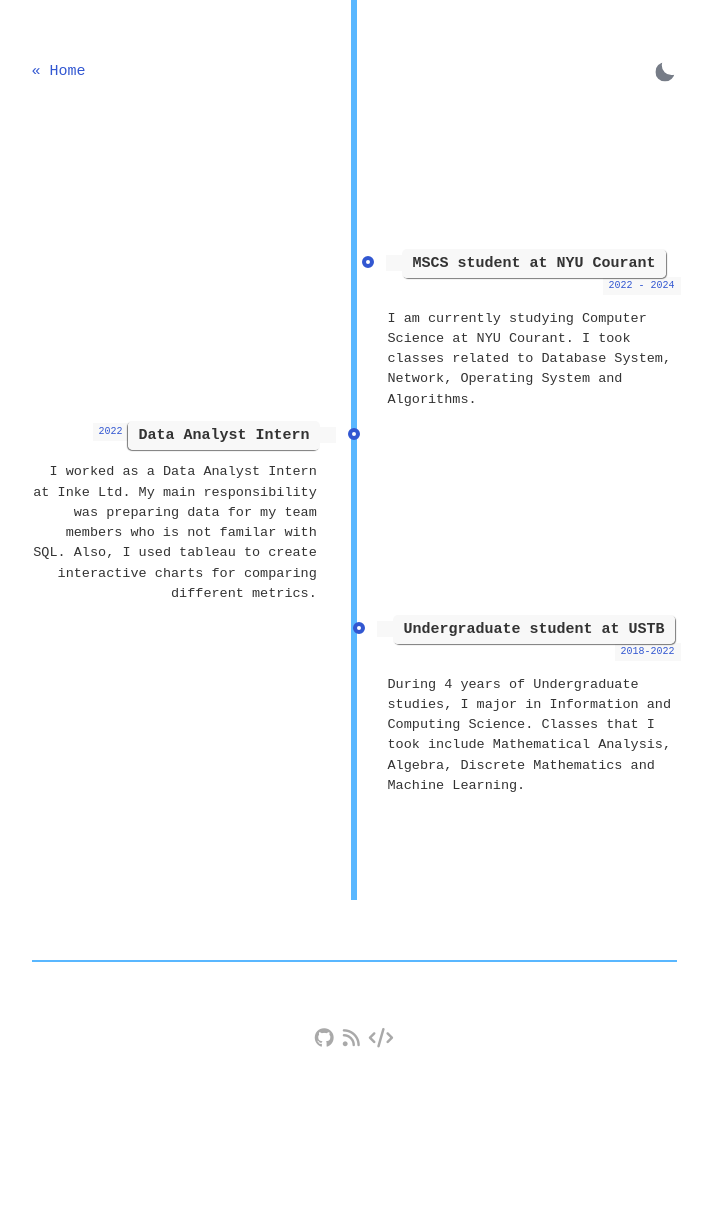
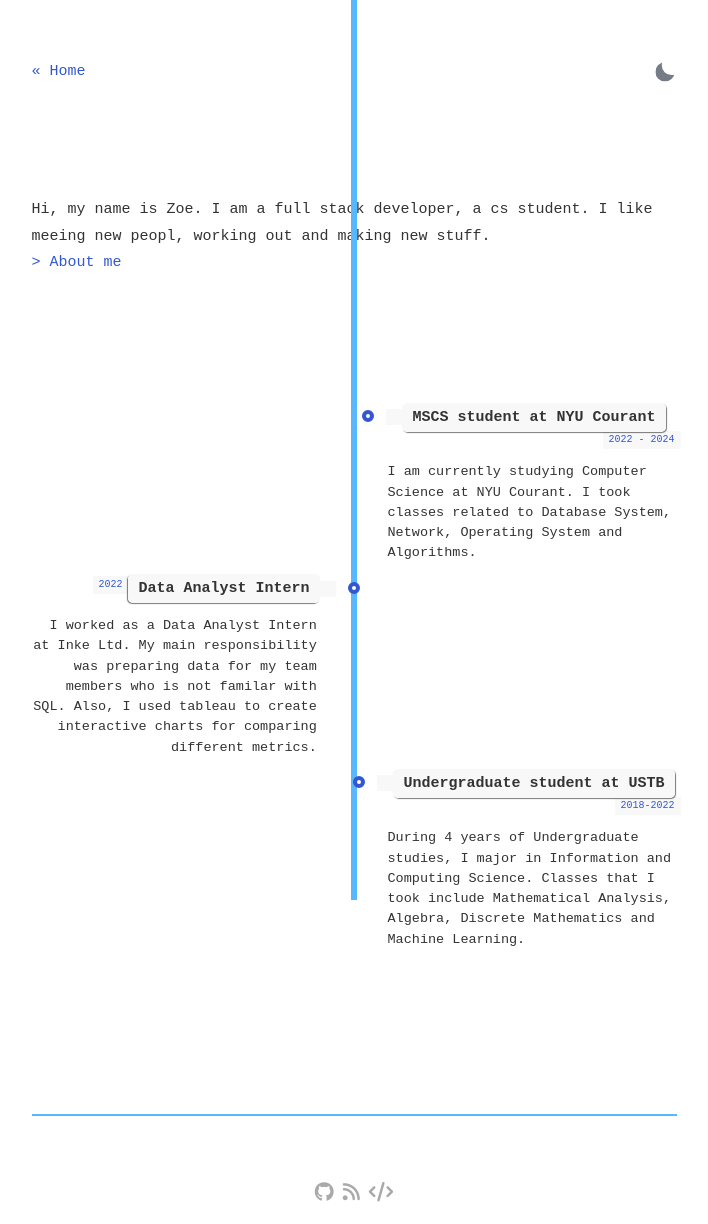
Before and after one commit to fzyyy0601/fzyyy0601.github.io, a Jekyll site: the page built from about.html, in a window 1280 px wide. Shown: the whole page, without its empty margins (286-994 px from the left). Built offline with Jekyll 4.4.1, drawn with Linux system fonts in a browser that asks for light colours; before the commit the page ends 1070 px from its top, so only the background shows below that.

Commit message:
Update about

```diff
--- a/_config.yml
+++ b/_config.yml
@@ -3,6 +3,8 @@ title: fzyyy0601's home page
 greetings: Hi 👋
 description: >-
   Welcome! Sit down, grad a cup of tea and let's start!
+description_about: >-
+  Hi, my name is Zoe. I am a full stack developer, a cs student. I like meeing new peopl, working out and making new stuff.
 lang: en-US
 timezone:  Europe/Rome
 repo: https://github.com/fzyyy0601/fzyyy0601.github.io # site repo [optional]
--- a/about.html
+++ b/about.html
@@ -10,8 +10,16 @@ layout: default
     </button>
   </div>
 </section>
-<section>
+<section id="intro">
+    <div>
 
+        <div class="bio">
+            {{ site.description_about }}
+            <p>
+            <a href="{{ site.url }}{{ site.baseurl }}/about/">> About me</a>
+            </p>
+        </div>
+    </div>
 </section>
 <section>
     <!-- The Timeline -->
```
